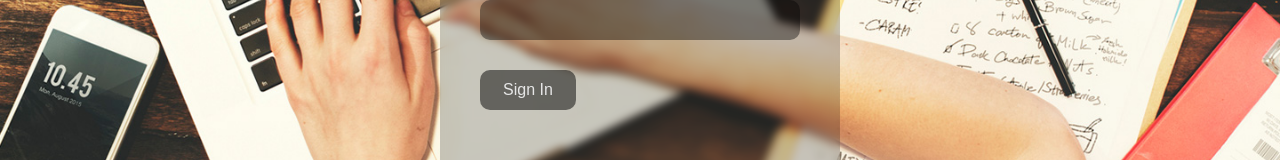
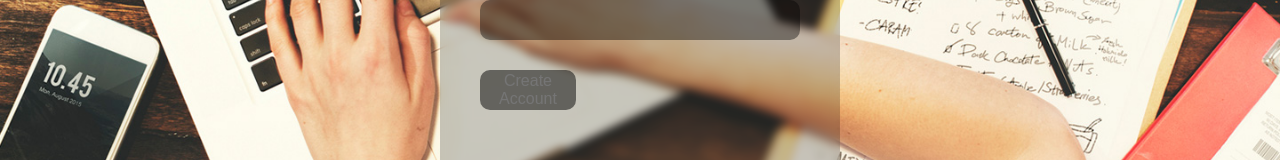
Before and after one commit to galvanitic/No-Pad, a React (Create React App) app in the folder front-end/: page /create-account in a window 1280 px wide. Shown: the part 469-629 px from the top of the page. Built offline with nearby package versions, Linux system fonts and the light colour scheme.

Commit message:
Finished Create Account Page: Just need to create user and send data

```diff
--- a/front-end/src/Router.js
+++ b/front-end/src/Router.js
@@ -14,6 +14,10 @@ const Router = () => {
   const [isAuthorized, setIsAuthorized] = useState(false)
   const [isEmailWrong, setIsEmailWrong] = useState(false)
   const [isPasswordWrong, setIsPasswordWrong] = useState(false)
+
+  const [isAccountValid, setIsAccountValid] = useState(false)
+  const [isEmailValid, setIsEmailValid] = useState(false)
+  const [arePasswordsSame, setArePasswordsSame] = useState(false)
 
   // useCallback creates a function that you can use normally,
   // but it is optimized for when you want to define a function inside a React component using state values/setters
@@ -42,6 +46,37 @@ const Router = () => {
     setUser(existingUser)
   }, [setIsEmailWrong, setIsPasswordWrong, setIsAuthorized, setUser])
 
+  const checkCreateAccount = useCallback((email, password, confirmPassword) => {
+    // Prevent Errors
+    setIsEmailValid(false)
+    setArePasswordsSame(false)
+
+    const existingUser = getUserByEmail(email)
+
+    // getUserByEmail returns undefined if no user was found
+    if(!existingUser){
+      setIsEmailValid(true)
+    } else {
+      // console.log("Email NOT Valid")
+    }
+
+    // Checks is both passwords are the same otherwise return which cancels action
+    if(password === confirmPassword){
+      setArePasswordsSame(true)
+    } else {
+      // console.log("Passwords DON'T Match")
+    }
+
+    // function only gets to this point if the user doesn't exist and the passwords match
+    if (isEmailValid && arePasswordsSame) {
+      setIsAccountValid(true)
+      // console.log("Account Valid")
+    } else {
+      return
+    }
+
+  }, [isEmailValid, setIsEmailValid, arePasswordsSame, setArePasswordsSame, setIsAccountValid])
+
   return(
     <Switch>
       <Route path="/login">
@@ -53,7 +88,12 @@ const Router = () => {
         />
       </Route>
       <Route path="/create-account">
-        <CreateAccount/>
+        <CreateAccount
+          checkCreateAccount={checkCreateAccount}
+          isAccountValid={isAccountValid}
+          isEmailValid={isEmailValid}
+          arePasswordsSame={arePasswordsSame}
+        />
       </Route>
       {!isAuthorized && <Redirect to="/login"/>}
       <Route path="/dash">
--- a/front-end/src/components/CreateAccount.js
+++ b/front-end/src/components/CreateAccount.js
@@ -1,24 +1,57 @@
 import React, { useState, useEffect, useCallback } from 'react';
 import '../style/style-create-account.css'
 
-const CreateAccount = () => {
+const CreateAccount = ({
+  checkCreateAccount,
+  isAccountValid,
+  isEmailValid,
+  arePasswordsSame
+}) => {
 
+  // now that we have the checkCreateAccount function, the email and password states can live here
+  const [email, setEmail] = useState("")
+  const [password, setPassword] = useState("")
+  const [confirmPassword, setConfirmPassword] = useState("")
   const [isInputFilled, setIsInputFilled] = useState(false)
+  const [isFormSubmitted, setIsFormSubmitted] = useState(false)
+
+  const handleEmailChange = (e) => {
+    const newEmail = e.target.value;
+
+    setEmail(newEmail);
+  }
+
+  const handlePasswordChange = (e) => {
+    const newPassword = e.target.value;
+
+    setPassword(newPassword);
+  }
+
+  const handleConfirmPasswordChange = (e) => {
+    const newConfirmPassword = e.target.value;
+
+    setConfirmPassword(newConfirmPassword);
+  }
 
   const handleButtonClick = useCallback((e) => {
     e.preventDefault();
     if(isInputFilled){
-      // checkLogin(email, password)
+      setIsFormSubmitted(true)
+      checkCreateAccount(email, password, confirmPassword);
     }
-  }, [])
+  }, [email, password, confirmPassword, isInputFilled, checkCreateAccount])
 
   useEffect(() => {
-    if("email" === "" || "password" === ""){
+    if(email === "" || password === "" || confirmPassword === ""){
       setIsInputFilled(false)
     } else {
       setIsInputFilled(true)
     }
-  }, [])
+  }, [email, password, confirmPassword, setIsInputFilled])
+
+  if(isAccountValid){
+
+  }
 
   return(
     <div id="create-account-container">
@@ -28,18 +61,21 @@ const CreateAccount = () => {
 
         <form>
           <label htmlFor="mail">Email Address</label>
-          <input type="email" id="mail" name="user_email"/>
+          <input type="email" id="mail" name="user_email" value={email} onChange={handleEmailChange}/>
+          {(!isEmailValid && isFormSubmitted) && <div className="login-error-mess">Email is not Valid</div>}
 
           <label htmlFor="password">Password</label>
-          <input type="password" id="password" name="user_password"/>
+          <input type="password" id="password" name="user_password" value={password} onChange={handlePasswordChange}/>
 
           <label htmlFor="confirm-password">Confirm Password</label>
-          <input type="password" id="confirm-password" name="confirm-user_password"/>
+          <input type="password" id="confirm-password" name="confirm-user_password" value={confirmPassword} onChange={handleConfirmPasswordChange}/>
+          {(!arePasswordsSame && isFormSubmitted) && <div className="login-error-mess">Passwords Don't Match</div>}
 
           <button
           type="submit"
+          onClick={handleButtonClick}
           className={!isInputFilled ? "disabled" : ""}>
-            Sign In
+            Create Account
           </button>
         </form>
 
```
